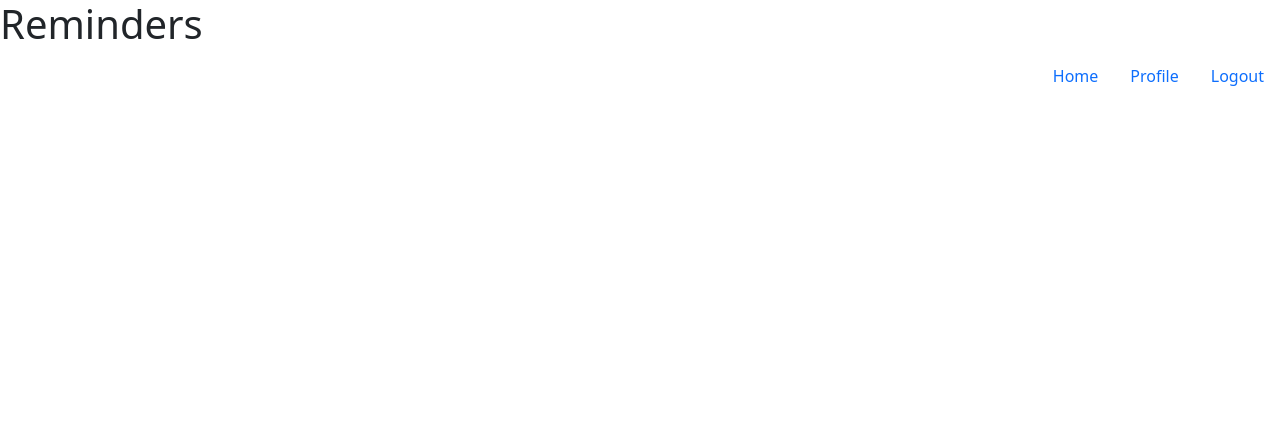
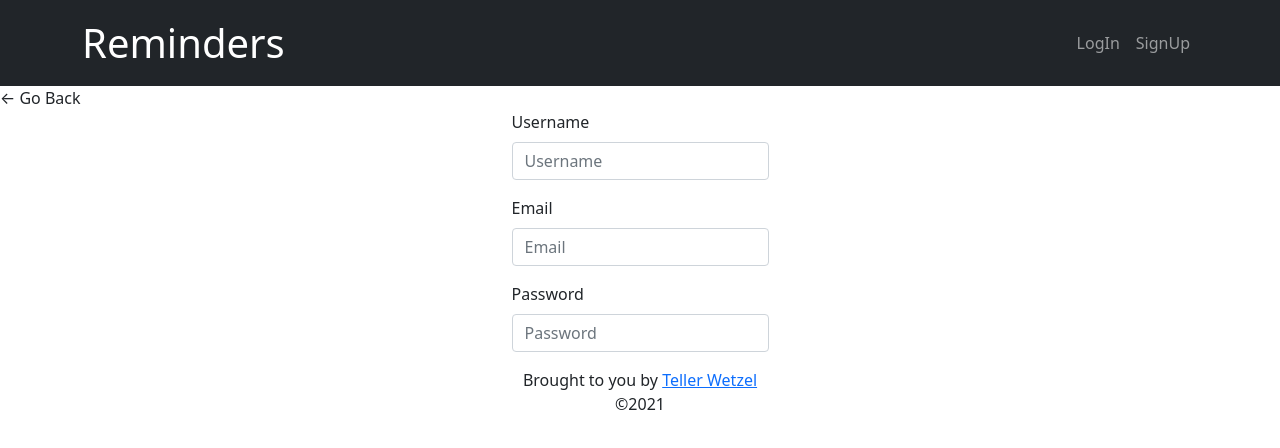
Before and after one commit to Teller35/reminders, a React (Create React App) app in the folder Client/: page /signup in a window 1280 px wide. Shown: the top 448 px of the page. Built offline with nearby package versions, Linux system fonts and the light colour scheme.

Commit message:
built sign-up and log-in pages still need logic to function

```diff
--- a/Client/src/App.js
+++ b/Client/src/App.js
@@ -3,6 +3,10 @@ import { BrowserRouter as Router, Route, Switch } from "react-router-dom";
 import { ApolloProvider } from "@apollo/react-hooks";
 import ApolloClient from "apollo-boost";
 import Nav from "./components/Nav";
+import Footer from "./components/Footer";
+import LandingPage from "./pages/LandingPage";
+import SignUpPage from "./pages/SignUpPage";
+import LogInPage from "./pages/LogInPage";
 import "./App.css";
 
 const client = new ApolloClient({
@@ -24,8 +28,11 @@ function App() {
         <div>
           <Nav />
           <Switch>
-            <Route exact path="/" />
+            <Route exact path="/" component={LandingPage}/>
+            <Route exact path="/signup" component={SignUpPage}/>
+            <Route exact path="/login" component={LogInPage}/>
           </Switch>
+          <Footer />
         </div>
       </Router>
     </ApolloProvider>
--- /dev/null
+++ b/Client/src/components/Footer/Footer.jsx
@@ -0,0 +1,22 @@
+import React from "react";
+
+const Footer = () => {
+  return (
+    <footer>
+      <div className="text-center">
+        Brought to you by{" "}
+        <a
+          href="https://teller35.github.io/teller-wetzel/"
+          target="_blank"
+          rel="noreferrer"
+        >
+          {" "}
+          Teller Wetzel
+        </a>
+      </div>
+      <div className="text-center">&copy;2021</div>
+    </footer>
+  );
+};
+
+export default Footer;
--- /dev/null
+++ b/Client/src/components/Footer/index.js
@@ -0,0 +1 @@
+export { default } from "./Footer";
--- a/Client/src/components/Nav/Nav.jsx
+++ b/Client/src/components/Nav/Nav.jsx
@@ -1,35 +1,24 @@
 import React from "react";
-import { Nav } from "react-bootstrap";
-// import { Link } from "react-router-dom";
+import { Nav, Container, Navbar } from "react-bootstrap";
 import Auth from "../../utils/auth";
 
-const Navbar = () => {
+const MyNavbar = () => {
   function loginNav() {
-    if (!Auth.loggedIn()) {
+    if (Auth.loggedIn()) {
       return (
         <>
-          <Nav.Item>
-            <Nav.Link to="/home">Home</Nav.Link>
-          </Nav.Item>
-          <Nav.Item>
-            <Nav.Link to="/profile">Profile</Nav.Link>
-          </Nav.Item>
-          <Nav.Item>
-            <Nav.Link to="/" onClick={() => Auth.logout()}>
-              Logout
-            </Nav.Link>
-          </Nav.Item>
+          <Nav.Link href="/home">Home</Nav.Link>
+          <Nav.Link href="/profile">Profile</Nav.Link>
+          <Nav.Link href="/" onClick={() => Auth.logout()}>
+            Logout
+          </Nav.Link>
         </>
       );
     } else {
       return (
         <>
-          <Nav.Item>
-            <Nav.Link to="/login">LogIn</Nav.Link>
-          </Nav.Item>
-          <Nav.Item>
-            <Nav.Link to="/signup">SignUp</Nav.Link>
-          </Nav.Item>
+          <Nav.Link href="/login">LogIn</Nav.Link>
+          <Nav.Link href="/signup">SignUp</Nav.Link>
         </>
       );
     }
@@ -37,10 +26,14 @@ const Navbar = () => {
 
   return (
     <header>
-      <h1>Reminders</h1>
-      <Nav className="justify-content-end">{loginNav()}</Nav>
+      <Navbar bg="dark" variant="dark">
+        <Container>
+          <Navbar.Brand className="fs-1">Reminders</Navbar.Brand>
+          <Nav className="justify-content-end">{loginNav()}</Nav>
+        </Container>
+      </Navbar>
     </header>
   );
 };
 
-export default Navbar;
+export default MyNavbar;
--- /dev/null
+++ b/Client/src/components/SignUp/index.js
@@ -0,0 +1 @@
+export { default } from "./SignUp";
--- /dev/null
+++ b/Client/src/pages/LandingPage.jsx
@@ -0,0 +1,22 @@
+import React from "react";
+import { Link } from "react-router-dom";
+
+const LandingPage = () => {
+  return (
+    <section className="p-2">
+      <h2>Do you have that reminder you need to get out?</h2>
+      <div>
+        <p>
+          Have that kid that just cant remember things, or even yourself? Have a
+          simple flip phone or kid phone with no special features? Need a
+          feature to set up reminders well look no further. With Reminders you can go
+          in setup a reminder with a date and time then poof it shows up on your
+          phone via text. What no way you say? <Link to="/signup">Sign-Up</Link>{" "}
+          give it a try or if already a member <Link to="/login">Log-In</Link> here.
+        </p>
+      </div>
+    </section>
+  );
+};
+
+export default LandingPage;
--- /dev/null
+++ b/Client/src/pages/LogInPage.jsx
@@ -0,0 +1,34 @@
+import React from "react";
+import { useHistory } from "react-router-dom";
+import { Form, Container, Row, Col } from "react-bootstrap";
+
+const LogInPage = () => {
+  const history = useHistory();
+  return (
+    <section>
+      <div onClick={() => history.goBack()}>&larr; Go Back</div>
+      <Container>
+        <Form>
+          <Row className="justify-content-md-center">
+            <Col md="auto">
+              <Form.Group className="mb-3" controlId="formGroupUsername">
+                <Form.Label>Username</Form.Label>
+                <Form.Control type="username" placeholder="Username" />
+              </Form.Group>
+            </Col>
+          </Row>
+          <Row className="justify-content-md-center">
+            <Col md="auto">
+              <Form.Group className="mb-3" controlId="formGroupPassword">
+                <Form.Label>Password</Form.Label>
+                <Form.Control type="password" placeholder="Password" />
+              </Form.Group>
+            </Col>
+          </Row>
+        </Form>
+      </Container>
+    </section>
+  );
+};
+
+export default LogInPage;
--- /dev/null
+++ b/Client/src/pages/SignUpPage.jsx
@@ -0,0 +1,42 @@
+import React from "react";
+import { useHistory } from "react-router-dom";
+import { Form, Container, Row, Col } from "react-bootstrap";
+
+const SignUpPage = () => {
+  const history = useHistory();
+  return (
+    <section>
+      <div onClick={() => history.goBack()}>&larr; Go Back</div>
+      <Container>
+        <Form>
+          <Row className="justify-content-md-center">
+            <Col md="auto">
+              <Form.Group className="mb-3" controlId="formGroupUsername">
+                <Form.Label>Username</Form.Label>
+                <Form.Control type="username" placeholder="Username" />
+              </Form.Group>
+            </Col>
+          </Row>
+          <Row className="justify-content-md-center">
+            <Col md="auto">
+              <Form.Group className="mb-3" controlId="formGroupEmail">
+                <Form.Label>Email</Form.Label>
+                <Form.Control type="email" placeholder="Email" />
+              </Form.Group>
+            </Col>
+          </Row>
+          <Row className="justify-content-md-center">
+            <Col md="auto">
+              <Form.Group className="mb-3" controlId="formGroupPassword">
+                <Form.Label>Password</Form.Label>
+                <Form.Control type="password" placeholder="Password" />
+              </Form.Group>
+            </Col>
+          </Row>
+        </Form>
+      </Container>
+    </section>
+  );
+};
+
+export default SignUpPage;
```
Also changed, not shown: Client/src/components/SignUp/SignUp.jsx (added).
